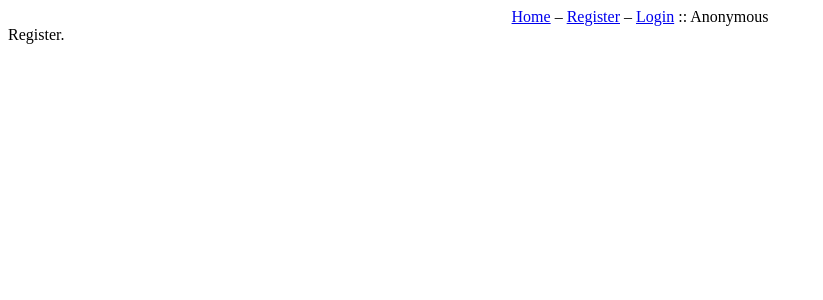
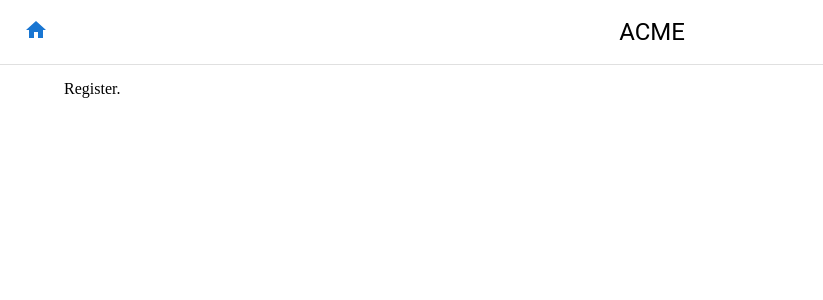
Before and after one commit to inkognitro/react-app-tutorial-code, a React app: page /auth/register in a window 1280 px wide. Shown: the top 300 px of the page, without its empty margins (0-823 px from the left). Built offline with nearby package versions, Linux system fonts and the light colour scheme.

Commit message:
install mui with styled components

```diff
--- a/config/webpack.config.js
+++ b/config/webpack.config.js
@@ -313,6 +313,7 @@ module.exports = function (webpackEnv) {
         '@packages': path.resolve(__dirname, '../src/packages'),
         '@pages': path.resolve(__dirname, '../src/pages'),
         '@components': path.resolve(__dirname, '../src/components'),
+        '@mui/styled-engine': '@mui/styled-engine-sc',
         // Support React Native Web
         // https://www.smashingmagazine.com/2016/08/a-glimpse-into-the-future-with-react-native-for-web/
         'react-native': 'react-native-web',
--- a/src/components/page-layout/BlankPage.tsx
+++ b/src/components/page-layout/BlankPage.tsx
@@ -1,5 +1,13 @@
 import React, { FC, ReactNode, useEffect } from 'react';
 import { useConfig } from '@packages/core/config';
+import { createGlobalStyle } from 'styled-components';
+
+const GlobalStyle = createGlobalStyle`
+  body {
+    margin: 0;
+    padding: 0;
+  }
+`;
 
 export type BlankPageProps = {
     title: string;
@@ -20,5 +28,10 @@ export const BlankPage: FC<BlankPageProps> = (props) => {
             document.title = titleParts.join(' :: ');
         }
     });
-    return <>{props.children}</>;
+    return (
+        <>
+            <GlobalStyle />
+            {props.children}
+        </>
+    );
 };
--- a/src/components/page-layout/NavBarPage.tsx
+++ b/src/components/page-layout/NavBarPage.tsx
@@ -2,8 +2,55 @@ import React, { FC, MouseEvent } from 'react';
 import { BlankPage, BlankPageProps } from './BlankPage';
 import { anonymousAuthUser, useCurrentUser, useCurrentUserRepository } from '@packages/core/auth';
 import { Link, useNavigate } from 'react-router-dom';
+import { Button, IconButton, Toolbar, Typography, Link as MuiLink, Grid, Container } from '@mui/material';
+import { useConfig } from '@packages/core/config';
+import { Home } from '@mui/icons-material';
 
-function Nav() {
+const Nav: FC = () => {
+    const { companyName } = useConfig();
+    const navigate = useNavigate();
+    const currentUserRepo = useCurrentUserRepository();
+    const currentUser = useCurrentUser();
+    const isLoggedIn = currentUser.type === 'authenticated';
+    function loginUser(event: MouseEvent<HTMLAnchorElement>) {
+        event.preventDefault();
+        currentUserRepo.setCurrentUser({
+            type: 'authenticated',
+            apiKey: 'foo',
+            data: {
+                id: 'foo',
+                username: 'Linus',
+            },
+        });
+    }
+    function logoutUser(event: MouseEvent<HTMLAnchorElement>) {
+        event.preventDefault();
+        currentUserRepo.setCurrentUser(anonymousAuthUser);
+        navigate('/');
+    }
+    return (
+        <Toolbar sx={{ borderBottom: 1, borderColor: 'divider', marginBottom: '15px' }}>
+            <MuiLink>
+                <Home />
+            </MuiLink>
+            <Typography component="h2" variant="h5" color="inherit" align="center" noWrap sx={{ flex: 1 }}>
+                {companyName}
+            </Typography>
+            {isLoggedIn && (
+                <>
+                    <MuiLink onClick={loginUser} noWrap variant="button" href="/" sx={{ p: 1, flexShrink: 0 }}>
+                        Login
+                    </MuiLink>{' '}
+                    <Button variant="outlined" size="small">
+                        Sign up
+                    </Button>
+                </>
+            )}
+        </Toolbar>
+    );
+};
+
+function NavOld() {
     const navigate = useNavigate();
     const currentUserRepo = useCurrentUserRepository();
     const currentUser = useCurrentUser();
@@ -59,7 +106,7 @@ export const NavBarPage: FC<NavBarPageProps> = (props) => {
     return (
         <BlankPage title={props.title}>
             <Nav />
-            {props.children}
+            <Container>{props.children}</Container>
         </BlankPage>
     );
 };
--- a/tsconfig.json
+++ b/tsconfig.json
@@ -23,7 +23,8 @@
     "paths": {
       "@packages/*": ["src/packages/*"],
       "@pages/*": ["src/pages/*"],
-      "@components/*": ["src/components/*"]
+      "@components/*": ["src/components/*"],
+      "@mui/styled-engine": ["./node_modules/@mui/styled-engine-sc"]
     }
   },
   "include": [
```
Also changed, not shown: package.json (+7 -1 lines), 1 other file (tests, documents, lock files or other folders).
